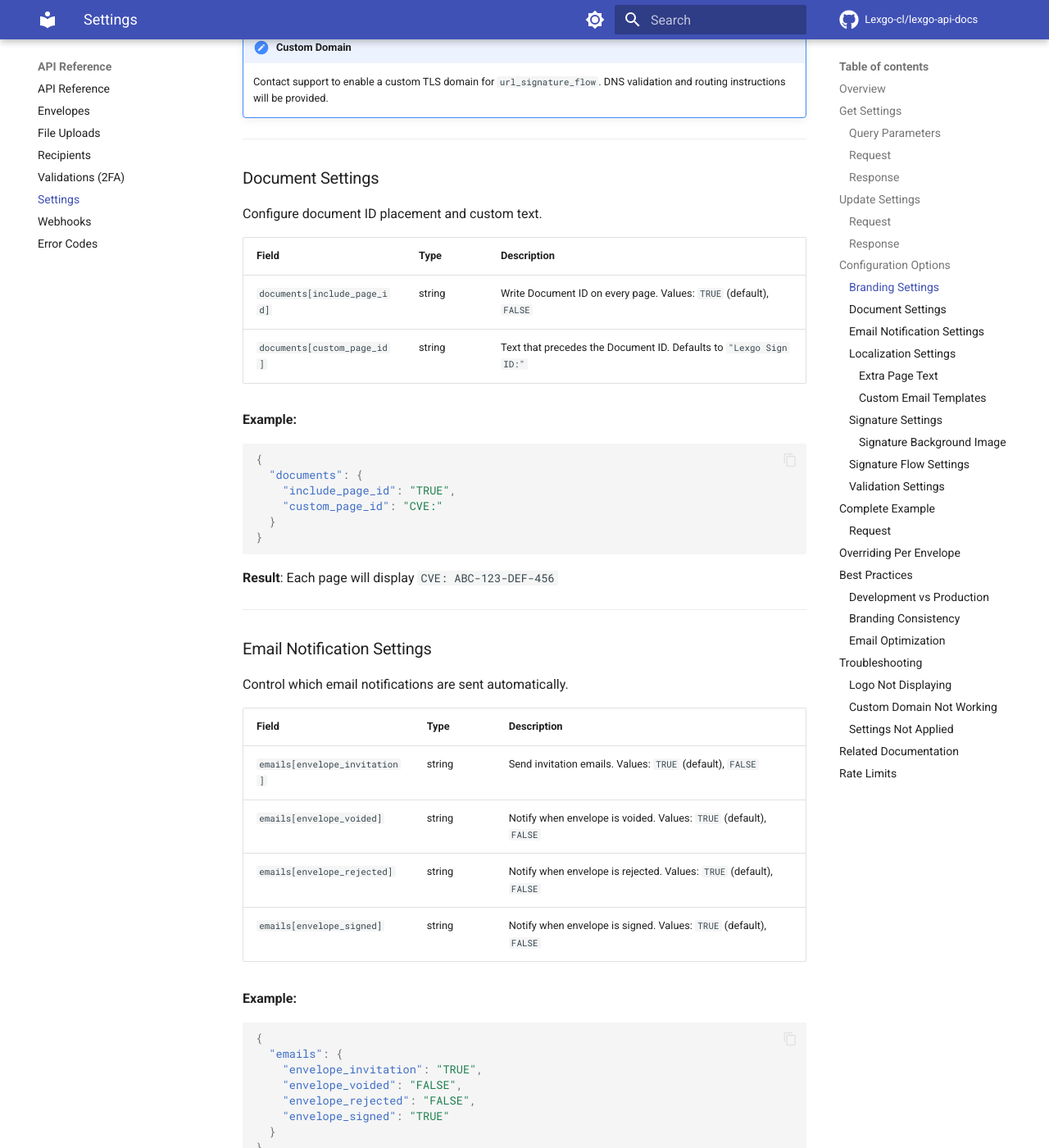
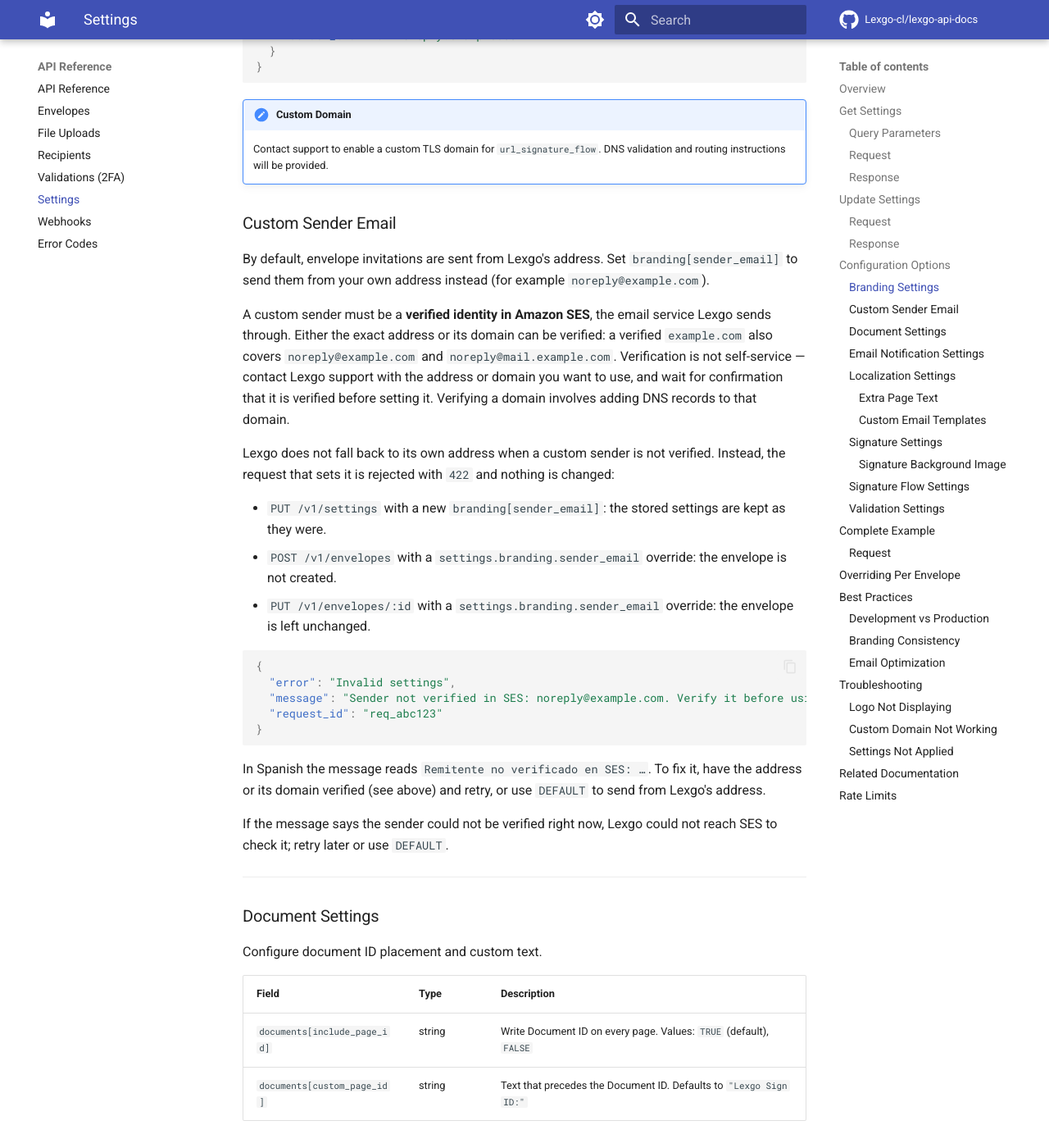
Before and after one commit to Lexgo-cl/lexgo-api-docs, an MkDocs documentation site: the page built from docs/api/settings.md, in a window 1280 px wide and 1400 px high, scrolled down 4015 px. Shown: the whole window at 82% size. Built offline with MkDocs 1.6.1 and Material for MkDocs 9.7.7, drawn with Linux system fonts in a browser that asks for light colours; comment, search, counter and statistics services are not loaded; the version menu is left out; some of the changed text lies outside the part shown.

````diff
--- a/docs/api/settings.md
+++ b/docs/api/settings.md
@@ -161,7 +161,7 @@ Customize company branding and contact information.
 | `branding[url_signature_flow]` | string | Custom TLS domain for signature flows (contact support to enable) |
 | `branding[name]` | string | Company name shown in emails and signature flow |
 | `branding[reply_to]` | string | Reply-to email address for envelope invitations |
-| `branding[sender_email]` | string | From email address for envelope invitations |
+| `branding[sender_email]` | string | From email address for envelope invitations. Must be a verified sender — see [Custom Sender Email](#custom-sender-email). Use `DEFAULT` to send from Lexgo's address |
 
 **Example:**
 
@@ -180,6 +180,30 @@ Customize company branding and contact information.
 
 !!! note "Custom Domain"
     Contact support to enable a custom TLS domain for `url_signature_flow`. DNS validation and routing instructions will be provided.
+
+### Custom Sender Email
+
+By default, envelope invitations are sent from Lexgo's address. Set `branding[sender_email]` to send them from your own address instead (for example `noreply@example.com`).
+
+A custom sender must be a **verified identity in Amazon SES**, the email service Lexgo sends through. Either the exact address or its domain can be verified: a verified `example.com` also covers `noreply@example.com` and `noreply@mail.example.com`. Verification is not self-service — contact Lexgo support with the address or domain you want to use, and wait for confirmation that it is verified before setting it. Verifying a domain involves adding DNS records to that domain.
+
+Lexgo does not fall back to its own address when a custom sender is not verified. Instead, the request that sets it is rejected with `422` and nothing is changed:
+
+- `PUT /v1/settings` with a new `branding[sender_email]`: the stored settings are kept as they were.
+- `POST /v1/envelopes` with a `settings.branding.sender_email` override: the envelope is not created.
+- `PUT /v1/envelopes/:id` with a `settings.branding.sender_email` override: the envelope is left unchanged.
+
+```json
+{
+  "error": "Invalid settings",
+  "message": "Sender not verified in SES: noreply@example.com. Verify it before using it — see https://docs.lexgo.cl/api/settings/#custom-sender-email",
+  "request_id": "req_abc123"
+}
+```
+
+In Spanish the message reads `Remitente no verificado en SES: …`. To fix it, have the address or its domain verified (see above) and retry, or use `DEFAULT` to send from Lexgo's address.
+
+If the message says the sender could not be verified right now, Lexgo could not reach SES to check it; retry later or use `DEFAULT`.
 
 ---
 
````
Also changed, not shown: docs/api/envelopes.md (+2 -0 lines), docs/api/validations.md (+3 -0 lines), docs/changelog.md (+3 -0 lines), 1 other file.
